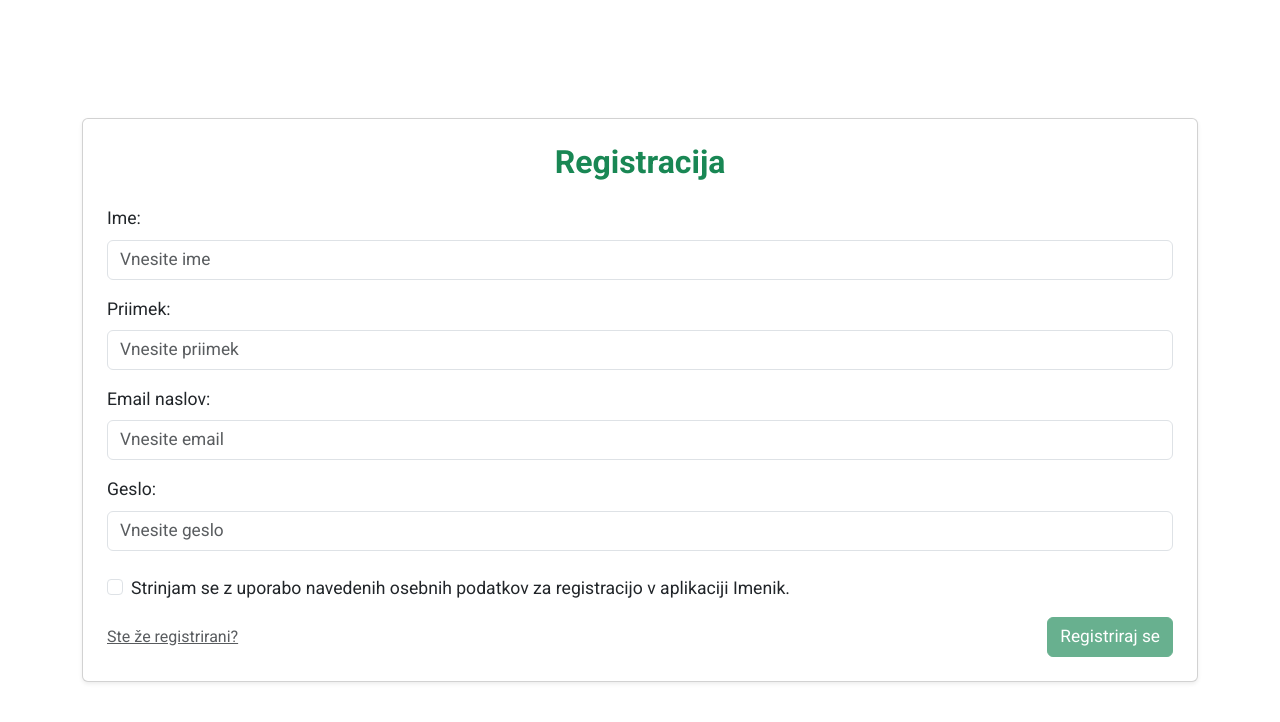
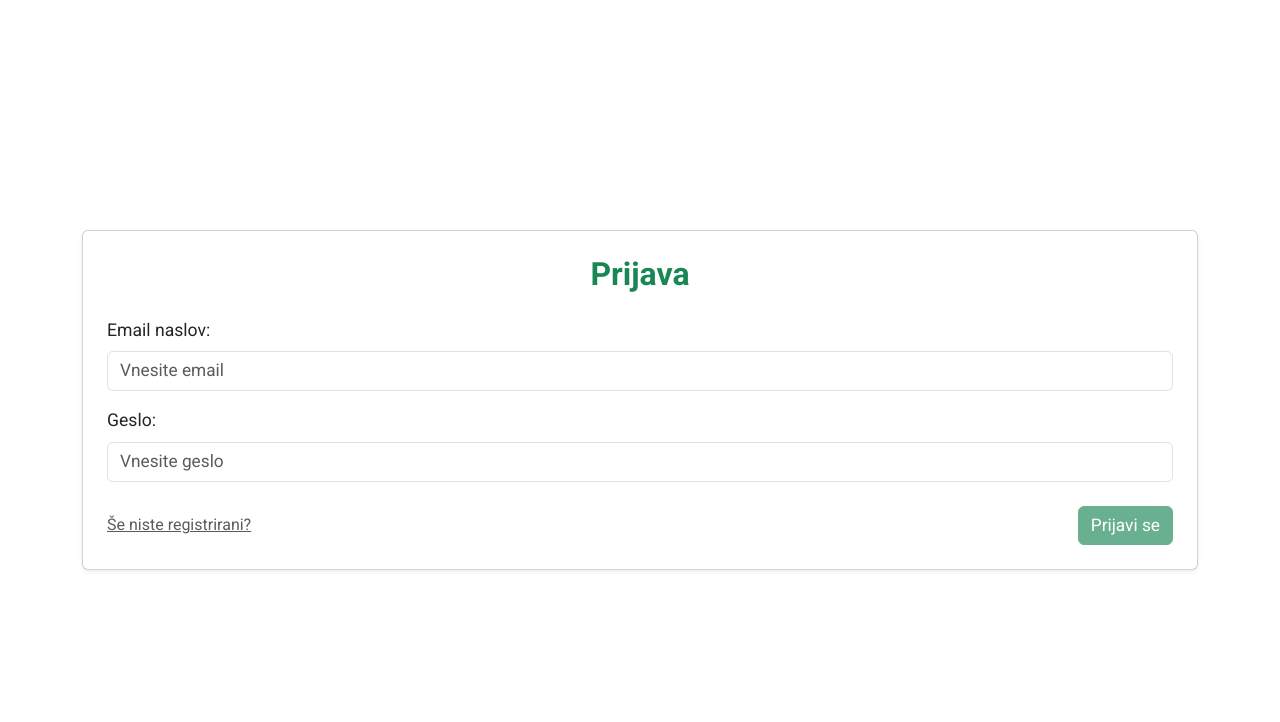
Before and after one commit to primozsvet/RNSUV_Vaje, an Angular app in the folder Contacts-App/: page / in a window 1280 px wide. Shown: the top 722 px of the page. Built offline with nearby package versions, Linux system fonts and the light colour scheme.

Commit message:
Dodan obrazec prijave

```diff
--- a/Contacts-App/src/app/app.ts
+++ b/Contacts-App/src/app/app.ts
@@ -10,7 +10,7 @@ export class App {
   protected readonly title = signal('Contacts-App');
 
   public loggedIn = false;
-  public isLoginForm = false;
+  public isLoginForm = true;
   public contactViewMode: string = '';
 
 }
--- a/Contacts-App/src/app/features/authentication/pages/login/login.html
+++ b/Contacts-App/src/app/features/authentication/pages/login/login.html
@@ -3,21 +3,29 @@
     <div class="card shadow-sm login-card w-100 w-md-80 w-lg-80">
         <div class="card-body p-4">
             <h2 class="mb-4 text-success text-center fw-bold login-title">Prijava</h2>
-            <form>
+            <form (ngSubmit)="onSubmit(loginForm)" class="form-group" #loginForm="ngForm">
                 <div class="mb-3">
                     <label for="email" class="form-label login-label">Email naslov:</label>
                     <input type="email" class="form-control login-input" id="email" placeholder="Vnesite email"
-                        required>
+                        name="userEmail" [(ngModel)]="email" #userEmail="ngModel" required
+                        [ngClass]="{'is-invalid': userEmail.invalid && (userEmail.touched || userEmail.dirty || loginForm.submitted), 'is-valid': userEmail.valid && (userEmail.touched || userEmail.dirty || loginForm.submitted)}">
+                    @if (userEmail.invalid && (userEmail.touched || userEmail.dirty || loginForm.submitted)) {
+                    <div class="invalid-feedback d-block">Polje je obvezno!</div>
+                    }
                 </div>
                 <div class="mb-4">
                     <label for="password" class="form-label login-label">Geslo:</label>
                     <input type="password" class="form-control login-input" id="password" placeholder="Vnesite geslo"
-                        required>
+                        name="userPass" [(ngModel)]="pass" #userPass="ngModel" required
+                        [ngClass]="{'is-invalid': userPass.invalid && (userPass.touched || userPass.dirty || loginForm.submitted), 'is-valid': userPass.valid && (userPass.touched || userPass.dirty || loginForm.submitted)}">
+                    @if (userPass.invalid && (userPass.touched || userPass.dirty || loginForm.submitted)) {
+                    <div class="invalid-feedback d-block">Polje je obvezno!</div>
+                    }
                 </div>
                 <div class="d-grid gap-2 d-lg-flex justify-content-lg-between align-items-lg-center">
                     <!-- Button first on mobile, link below; on lg+ link appears left and button right -->
-                    <button type="submit" class="btn btn-success text-white login-btn order-1 order-lg-2">Prijavi
-                        se</button>
+                    <button [disabled]="loginForm.invalid" type="submit"
+                        class="btn btn-success text-white login-btn order-1 order-lg-2">Prijavi se</button>
                     <a href="/signup" class="text-muted text-center order-2 order-lg-1 signup-login-link">Še niste
                         registrirani?</a>
                 </div>
--- a/Contacts-App/src/app/features/authentication/pages/login/login.ts
+++ b/Contacts-App/src/app/features/authentication/pages/login/login.ts
@@ -1,4 +1,5 @@
 import { Component } from '@angular/core';
+import { NgForm } from '@angular/forms';
 
 @Component({
   selector: 'app-login',
@@ -8,4 +9,22 @@ import { Component } from '@angular/core';
 })
 export class Login {
 
+  public email: string;
+  public pass: string;
+
+  constructor() {
+    this.email = '';
+    this.pass = '';
+  }
+
+  public onSubmit(loginForm: NgForm): void {
+    if (loginForm.valid) {
+      let text = `Prijava uporabnika:\nEmail: ${this.email}\nGeslo: ${this.pass}`;
+      alert(text);
+      console.log(text);
+    } else {
+      alert("Prosimo, izpolnite vse zahtevane podatke za prijavo.");
+      console.log("Prosimo, izpolnite vse zahtevane podatke za prijavo.");
+    }
+  }
 }
```
